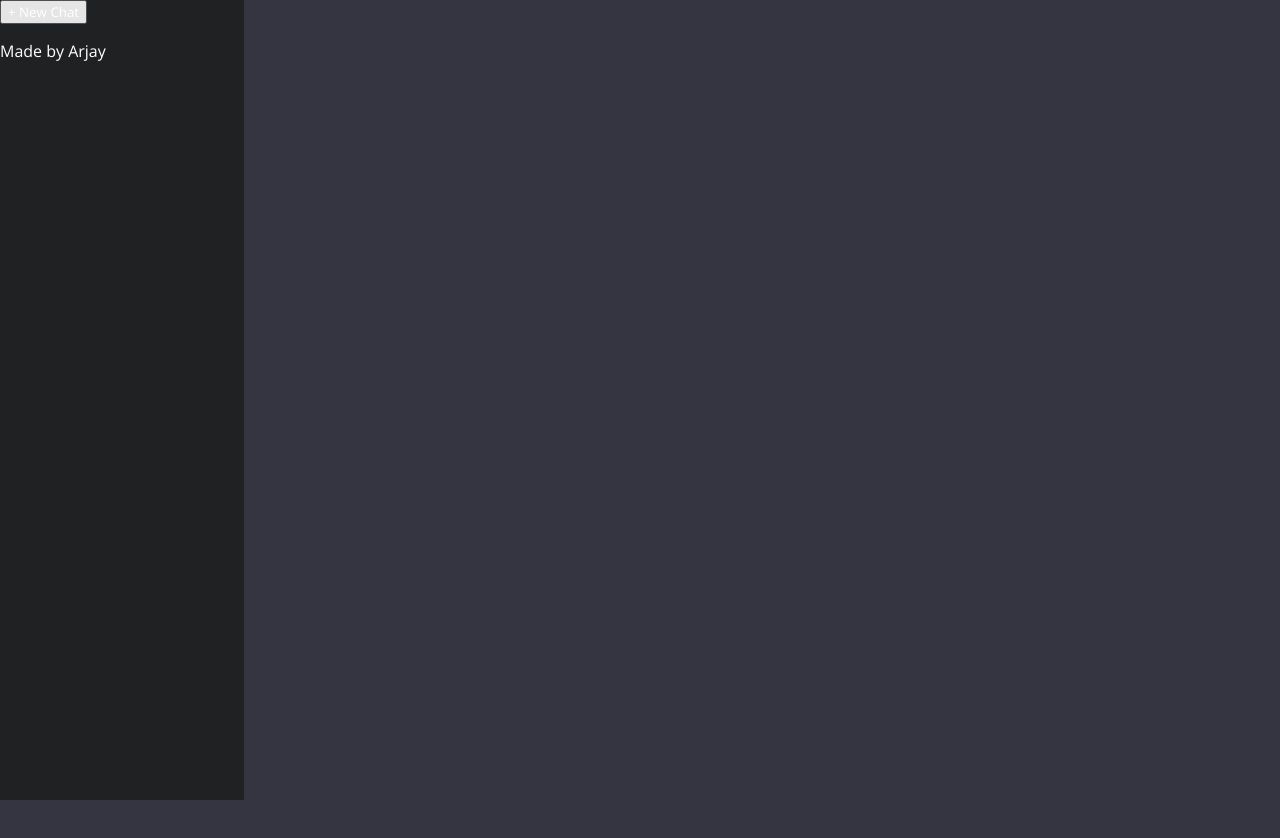
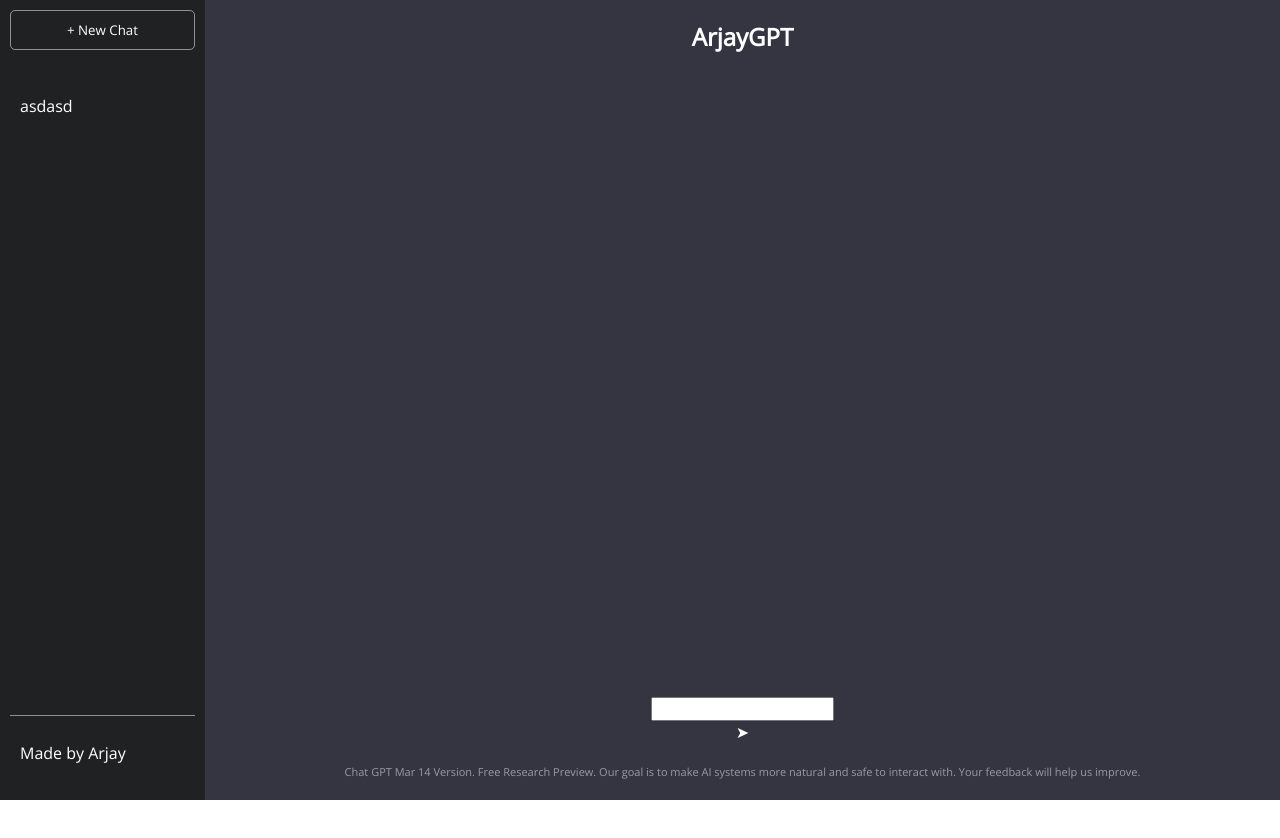
Before and after one commit to arjybltrn/chatgpt-clone, a React (Create React App) app: page / in a window 1280 px wide. Shown: the top 838 px of the page. After the commit the page ends 800 px from the top, so only its background shows below. Built offline with nearby package versions, Linux system fonts and the light colour scheme.

Commit message:
adds styling to main and side-bar

```diff
--- a/src/App.js
+++ b/src/App.js
@@ -3,13 +3,33 @@ const App = () => {
     <div className="App">
       <section className='side-bar'>
         <button> + New Chat </button>
-        <ul className='history'></ul>
+        <ul className='history'>
+            <li>asdasd</li>
+        </ul>
         <nav>
           <p>Made by Arjay</p>
         </nav>
       </section>
 
-      <section className='main'> </section>
+      <section className='main'>
+        <h1>ArjayGPT</h1>
+        <ul className="feed">
+
+        </ul>
+
+        <div className="bottom-section">
+          <div className="input-container">
+            <input/>
+            <div id="submit"> ➤ </div>
+          </div>
+
+          <p className="info">
+            Chat GPT Mar 14 Version. Free Research Preview.
+            Our goal is to make AI systems more natural and safe to interact with.
+            Your feedback will help us improve.
+          </p>
+        </div>
+      </section>
     </div>
   )
 }
--- a/src/index.css
+++ b/src/index.css
@@ -12,15 +12,69 @@ body {
 
 .App {
   background-color: #343541;
+  display: flex;
 }
 
 .side-bar {
   background-color: #202123;
   height: 100vh;
   width: 244px;
+  display: flex;
+  flex-direction: column;
+  justify-content: space-between;
+}
+
+button {
+  border: solid 0.5px rgba(255,255,255,0.5);
+  background-color: transparent;
+  border-radius: 5px;
+  padding: 10px;
+  margin: 10px;
+}
+
+nav {
+  border-top: solid 0.5px rgba(255,255,255,0.5);
+  padding: 10px;
+  margin: 10px;
+}
+
+.history {
+  padding: 10px;
+  margin: 10px;
+  height: 100%;
+
+}
+
+.history li {
+  list-style-type: none;
+  padding: 15px 0;
+  cursor: pointer;
 }
 
 .main {
   height: 100vh;
   width: 100%;
+  display: flex;
+  flex-direction: column;
+  justify-content: space-between;
+  align-items: center;
+  text-align: center;
 }
+
+.info {
+  color: rgba(255,255,255, 0.5);
+  font-size: 11px;
+  padding: 10px;
+}
+
+.bottom-section {
+  width: 100%;
+  display: flex;
+  flex-direction: column;
+  justify-content: center;
+  align-items: center;
+}
+
+.input-container {
+  position: relative;
+}
```
